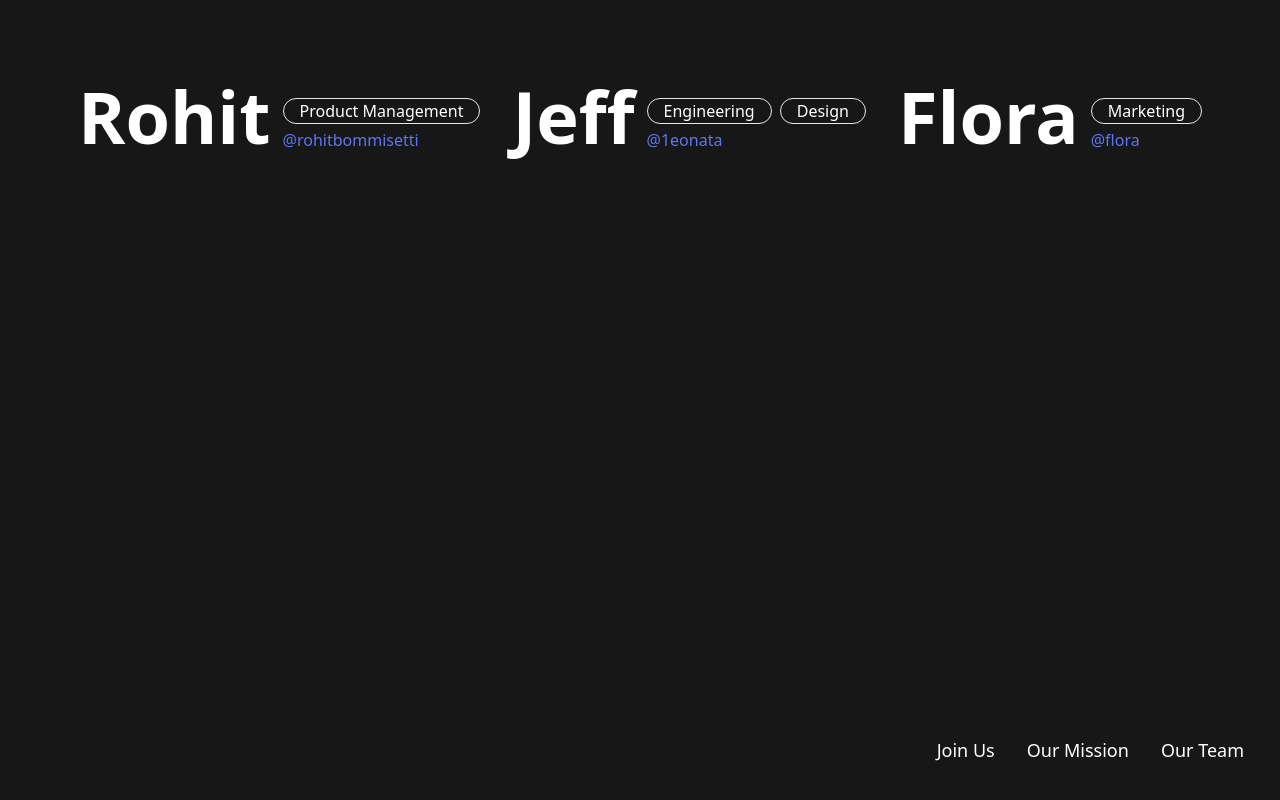
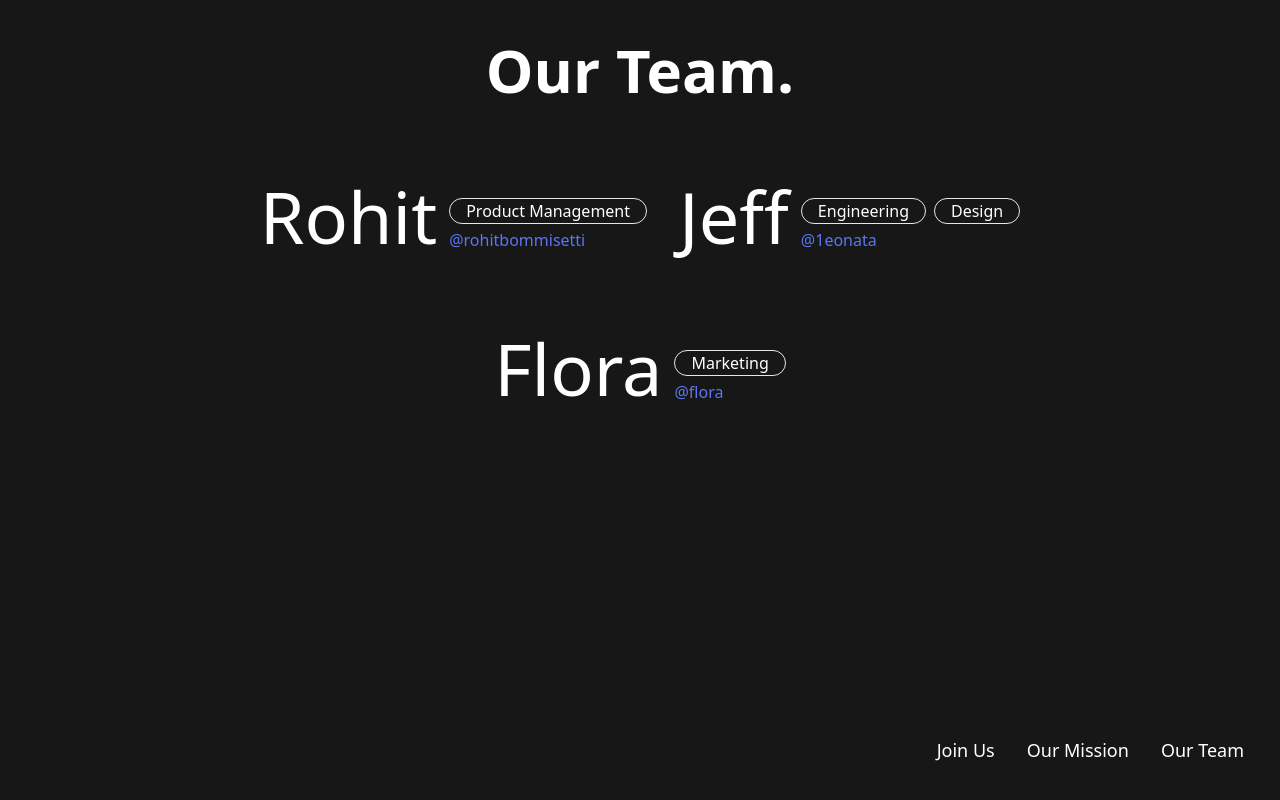
Before and after one commit to rohitbommisetti/colab, a React (Vite) app: page /team in a window 1280 px wide. Built offline with nearby package versions, Linux system fonts and the light colour scheme.

Commit message:
Add "Our Team" page
Also fixed some spacing issue in Join Us

```diff
--- a/src/pages/Join.jsx
+++ b/src/pages/Join.jsx
@@ -17,7 +17,7 @@ export default function Join() {
           </h2>
         </div>
         <br />
-        <div className="items-center justify-center flex -ml-8">
+        <div className="items-center justify-center flex">
           <a
             className="flex flex-row font-thin text-2xl lg:text-sm mt-24 lg:mt-12 text-white hover:text-gray-400"
             href="https://docs.google.com/forms/d/e/1FAIpQLSfMNCvi5iMo7VEkM6LjIwlkGRwEAXWVxMPR6-YWtA02ZcEC7Q/viewform"
--- a/src/pages/Team.jsx
+++ b/src/pages/Team.jsx
@@ -2,9 +2,11 @@ import React from "react";
 
 export default function Team() {
   return (
-    <div class="flex lg:justify-center flex-wrap lg:gap-x-8 gap-y-12 lg:gap-y-20 py-20 text-white">
+    <div class="max-w-3xl mx-auto pb-28 pt-10">
+      <h1 class="text-white text-6xl font-semibold text-center">Our Team.</h1>
+      <div class="flex lg:justify-center flex-wrap lg:gap-x-8 gap-y-12 lg:gap-y-20 py-20 text-white">
       <div class="flex flex-col items-center w-full gap-y-4 md:w-1/2 lg:flex-row lg:items-end lg:w-auto lg:gap-x-3 lg:gap-y-0">
-        <h3 class="text-7xl font-semibold">Rohit</h3>
+        <h3 class="text-7xl font-normal">Rohit</h3>
         <div class="flex gap-y-4 text-center lg:text-left lg:gap-y-1 flex-col">
           <div class="flex gap-x-2 items-center">
             <div class="bg-inherit border rounded-full px-4">
@@ -22,7 +24,7 @@ export default function Team() {
         </div>
       </div>
       <div class="flex flex-col items-center w-full gap-y-4 md:w-1/2 lg:flex-row lg:items-end lg:w-auto lg:gap-x-3 lg:gap-y-0">
-        <h3 class="text-7xl font-semibold">Jeff</h3>
+        <h3 class="text-7xl font-normal">Jeff</h3>
         <div class="flex gap-y-4 text-center lg:text-left lg:gap-y-1 flex-col">
           <div class="flex gap-x-2 items-center">
             <div class="bg-inherit border rounded-full px-4">Engineering</div>
@@ -39,7 +41,7 @@ export default function Team() {
         </div>
       </div>
       <div class="flex flex-col items-center w-full gap-y-4 md:w-1/2 lg:flex-row lg:items-end lg:w-auto lg:gap-x-3 lg:gap-y-0">
-        <h3 class="text-7xl font-semibold">Flora</h3>
+        <h3 class="text-7xl font-normal">Flora</h3>
         <div class="flex gap-y-4 text-center lg:text-left lg:gap-y-1 flex-col">
           <div class="flex gap-x-2 items-center">
             <div class="bg-inherit border rounded-full px-4">Marketing</div>
@@ -55,5 +57,7 @@ export default function Team() {
         </div>
       </div>
     </div>
+    </div>
+
   );
 }
```
